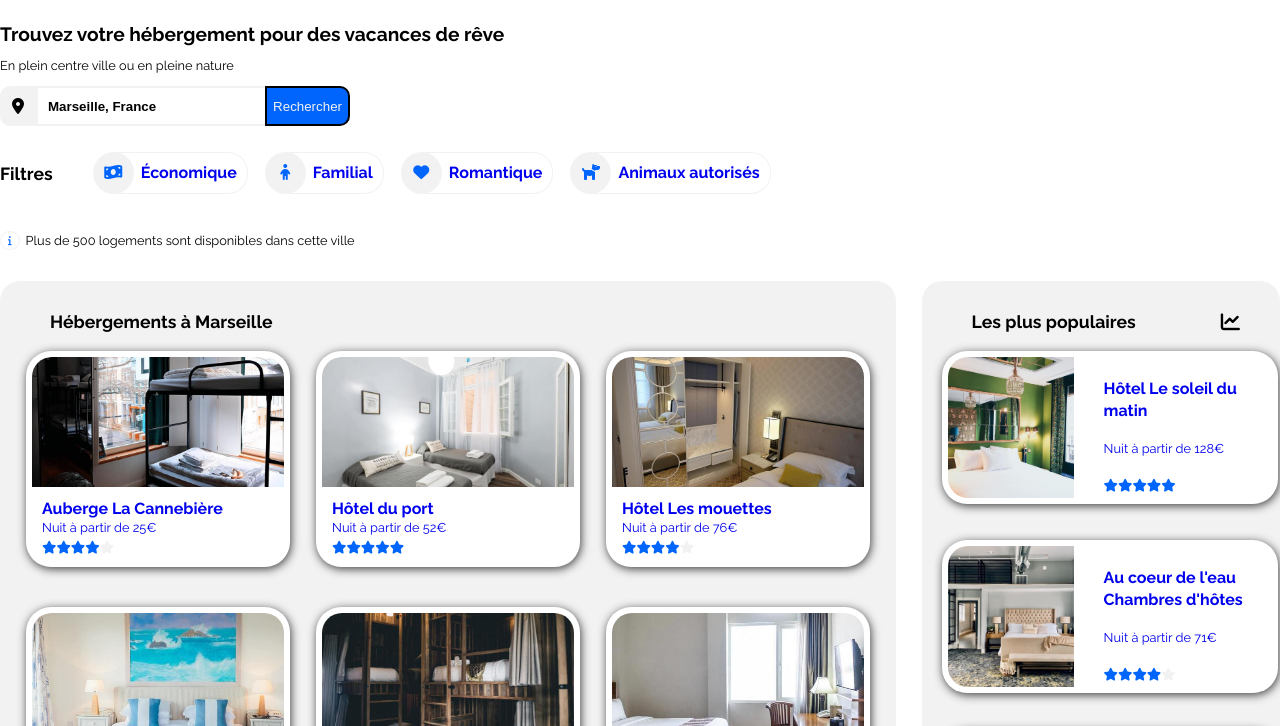
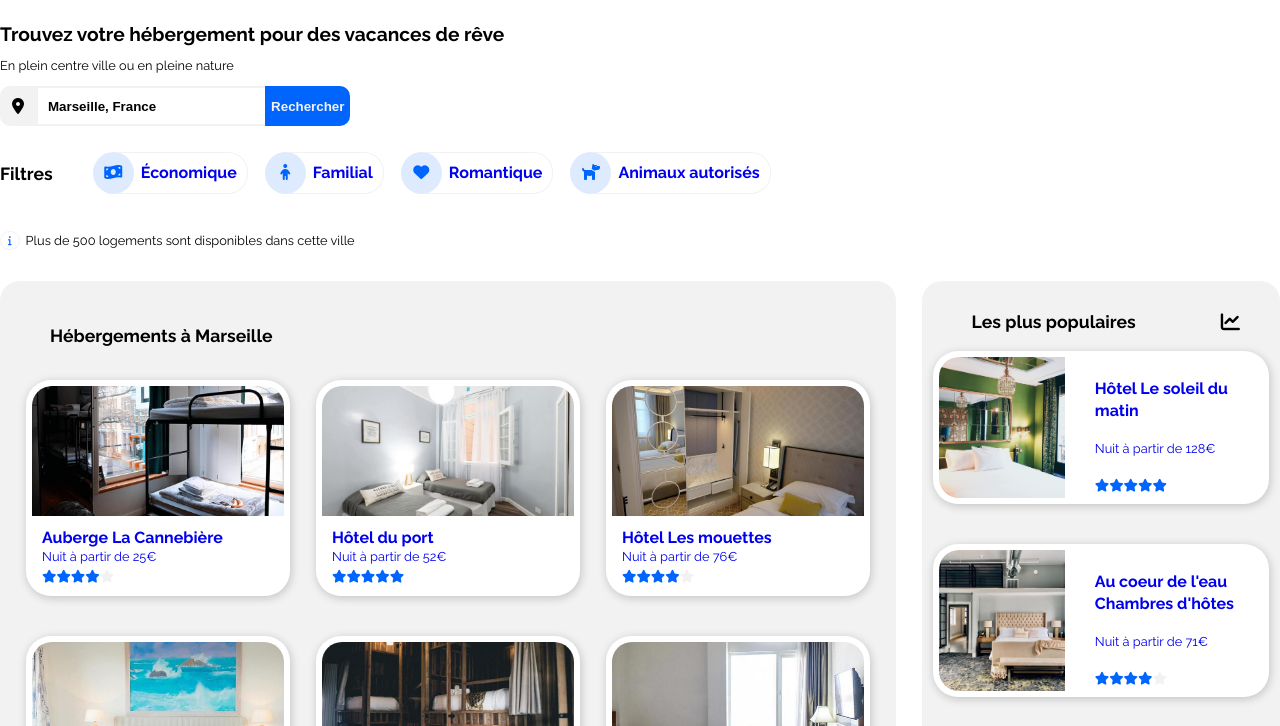
Before and after one commit to Kaak99/AussetKarine_2_250321, a plain HTML site: page index.html in a window 1280 px wide. Shown: the part 73-799 px from the top of the page. Drawn offline with Linux system fonts and the light colour scheme.

Commit message:
after correction from mentor

```diff
--- a/index.html
+++ b/index.html
@@ -4,7 +4,10 @@
 <!---------------------------- HEAD ---------------------------->
 
 <head>
+<head>
     <meta charset="utf-8" />
+    <meta http-equiv="X-UA-Compatible" content="IE=edge">
+    <meta name="viewport" content="width=device-width, initial-scale=1.0">
     <title>Reservia : trouvez l'hébergement de vos rêves!</title>
     <link rel="stylesheet" href="style.css">
     <script src="https://kit.fontawesome.com/e8a7d66f52.js" crossorigin="anonymous"></script>
--- a/style.css
+++ b/style.css
@@ -149,6 +149,9 @@ form #submit{
     border-top-right-radius: 10px;
     border-bottom-right-radius: 10px;
     margin-left: -10px;
+    border:none;
+    font-weight: 700;
+
 }
 
 /*<!--filter-->*/
@@ -158,7 +161,7 @@ form #submit{
     width: 900px;
     height: auto;
     align-items: center;
-    /*flex-wrap: wrap; /*wrap on for filters*/
+    flex-wrap: wrap;
 }
 
 
@@ -170,7 +173,7 @@ form #submit{
 
 .filterItems i{
     padding: 12px 10px;
-    background-color: #F2F2F2;
+    background-color: #DEEBFF;
     color:#0065FC;
     border-radius: 50%;
     height: 18px;
@@ -238,7 +241,7 @@ aside{
 
 #thisTownTitle{
     height: 20px;
-    margin: 30px 0 0 50px;
+    padding: 30px 0 0 50px;
     }
 
 #thisTownPictures{
@@ -254,7 +257,7 @@ aside{
     padding:6px 6px 0 6px;
     border-radius: 25px;
     margin:20px 0 20px 0;
-    box-shadow: 1px 2px 10px #3f3f3f;
+    box-shadow: 1px 2px 10px rgba(0, 0, 0, 20%);
     }
 
 .thisTownImage{   /*750x500*/
@@ -307,14 +310,17 @@ aside{
     justify-content: space-evenly;
 }
 
+#popLodgingRanking a{
+    margin: 20px auto;
+}
+
 .popLodgingFigure{
     background-color: white;
     width: 330px;
     padding:6px 0px 6px 6px;
     border-radius: 25px;
-    margin-left: 20px;
-    margin-top: 20px;
-    box-shadow: 1px 2px 10px #3f3f3f;
+    margin:0;
+    box-shadow: 1px 2px 10px rgba(0, 0, 0, 20%);
 }
 
 .popLodgingImage{   /*532x355*/
@@ -354,7 +360,7 @@ aside{
     margin: 0;
     background-color:white;
     border-radius: 25px;
-    box-shadow: 1px 2px 10px #3f3f3f;
+    box-shadow: 1px 2px 10px rgba(0, 0, 0, 20%);
 }
 
 #actColumn1 img, #actColumn3 img{
@@ -412,7 +418,7 @@ div#actColumn2, #actColumn4 {
 }
 
 #footerNav li p{
-    font-size: 0.8em;
+    font-size: 1em;
     font-weight: 700;
     color:black;
     margin-bottom: 8px;
@@ -421,15 +427,18 @@ div#actColumn2, #actColumn4 {
 
 /*________________________________responsive _______ @media___________________________________________*/
 
-@media all and (max-width: 1200px) and (min-width:600px)
+@media all and (max-width: 1200px) and (min-width:700px)
 {
     /*general*/
     body{width: auto;}
 
     h1,h2,h3,p{color: rgb(190, 16, 54);}/*temoin*/
 
-
-
+/*header*/
+    header {
+        margin: 10px 0 30px 0;
+        justify-content: space-between;
+    }
 
   /*lodging*/
 
@@ -470,6 +479,10 @@ aside{
 #popLodgingRanking{
     width: auto;
     flex-direction: row;
+}
+
+#popLodgingRanking a{
+    margin:10px 14px;
 }
 
 #popLodgingFigure {
```
